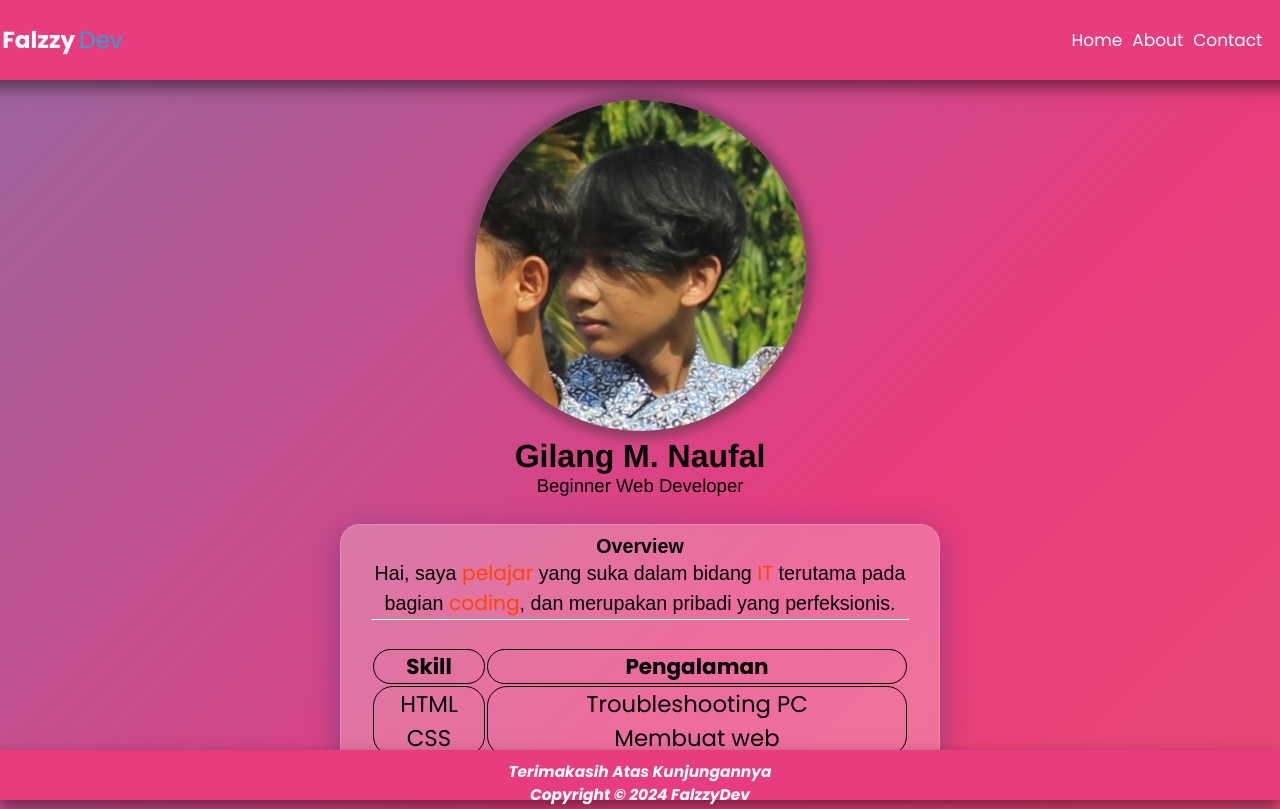
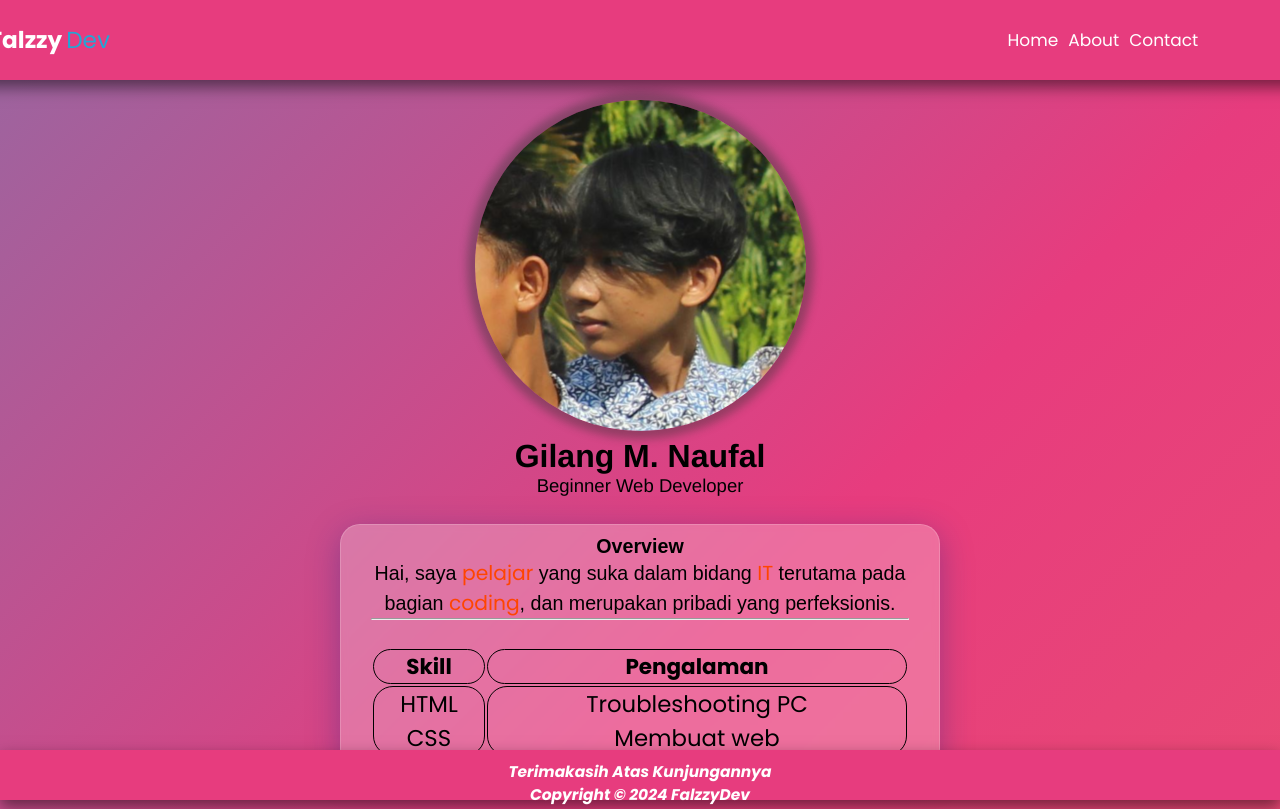
Before and after one commit to falzzy51/biodataa, a plain HTML site: page index.html in a window 1280 px wide. Shown: the top 809 px of the page. Drawn offline with Linux system fonts and the light colour scheme.

Commit message:
Update style.css

```diff
--- a/style.css
+++ b/style.css
@@ -43,8 +43,8 @@ span{
     background-color: #e73c7e;
     /* background-image: linear-gradient(to bottom right, rgba(255, 255, 255, 1), #F3D250, #F3D250, #F3D250, rgba(0, 0, 0,0.5)); */
     box-shadow: 0 7px 15px rgba(0, 0, 0, 0.5);
-    padding-right: 5%;
-    padding-left: 3%;
+    padding-right: 10%;
+    padding-left: 2%;
     z-index: 999;
 }
 
```
